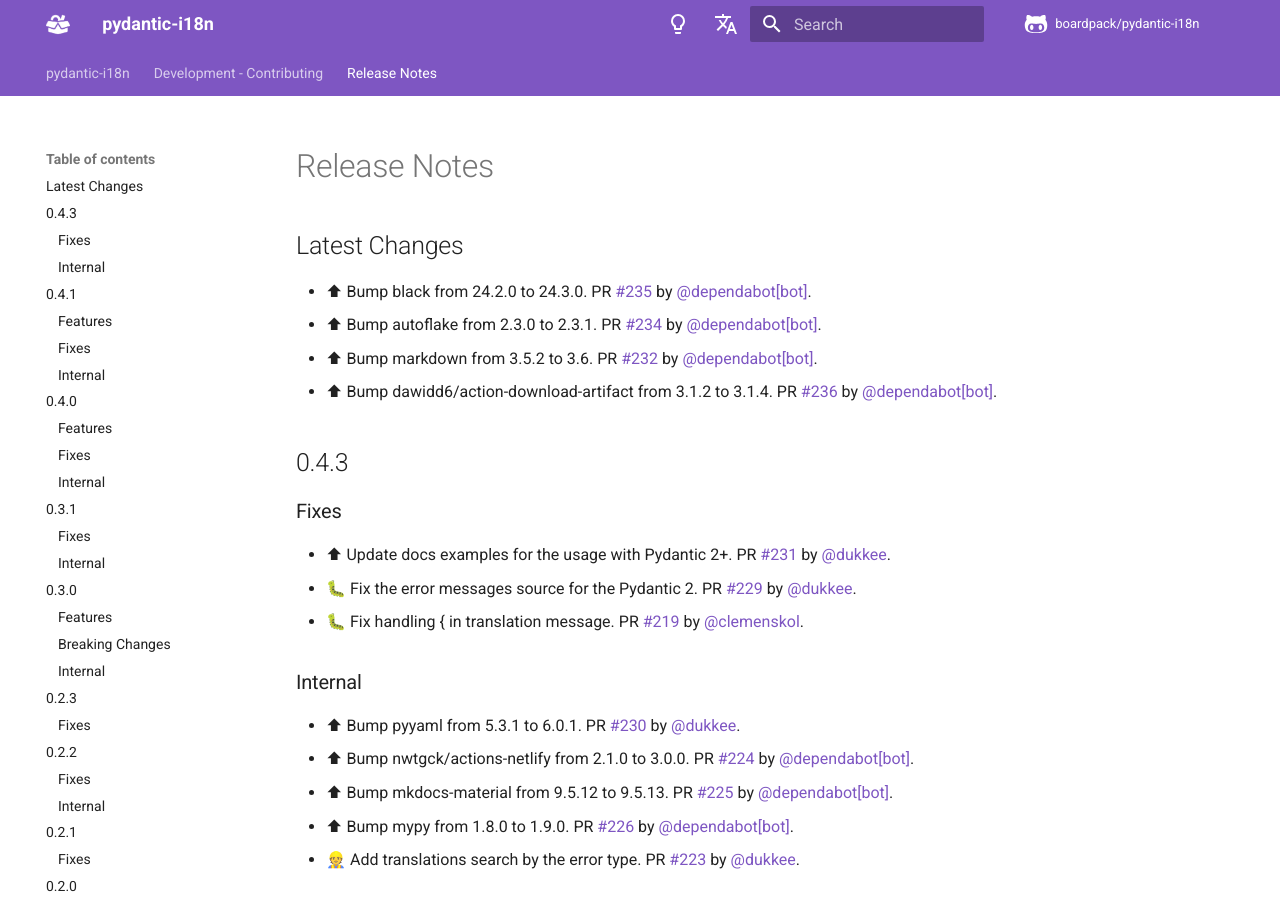
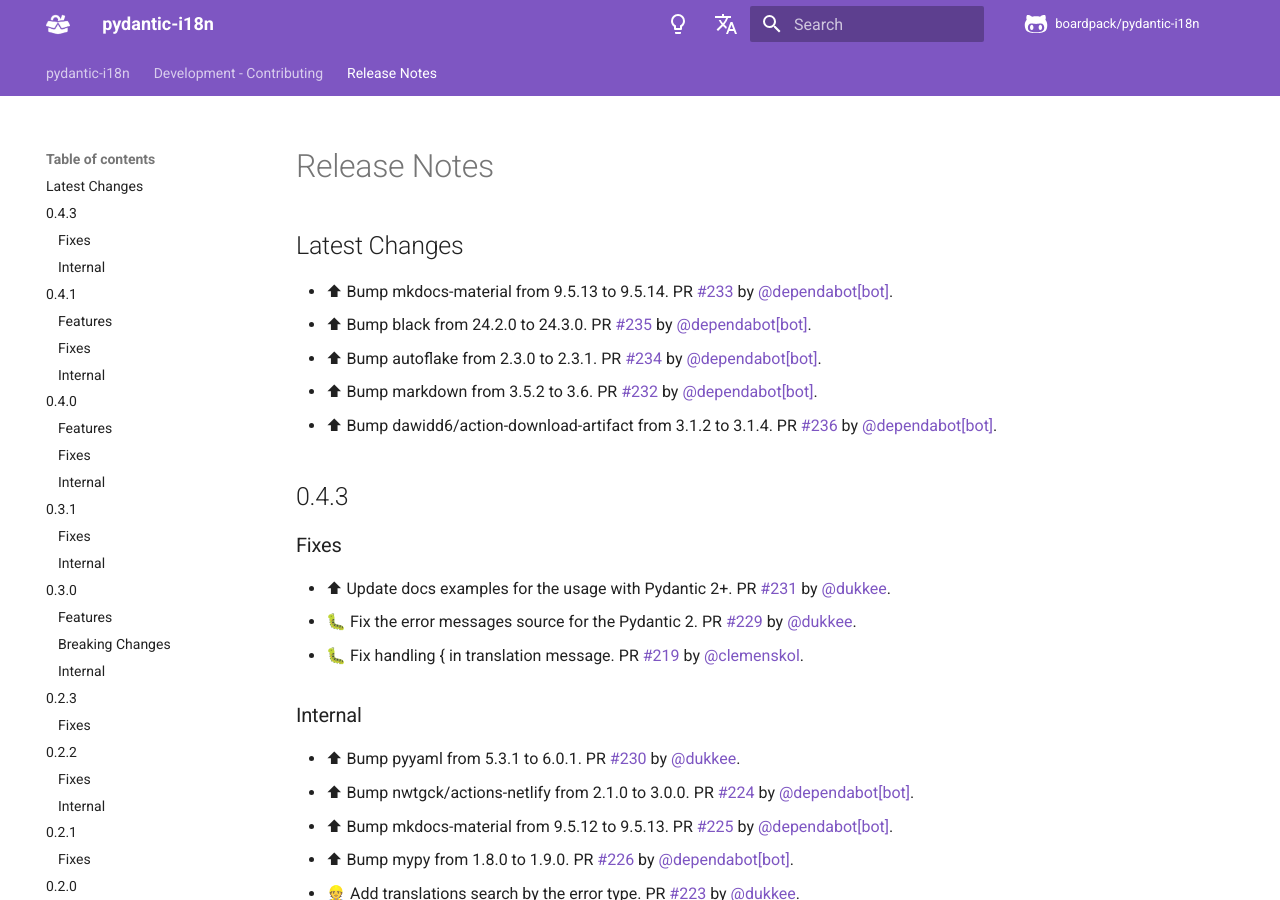
Before and after one commit to boardpack/pydantic-i18n, an MkDocs documentation site: the page built from docs/en/docs/release-notes.md, in a window 1280 px wide and 900 px high. Built offline with MkDocs 1.6.1 and Material for MkDocs 9.7.7, drawn with Linux system fonts in a browser that asks for light colours; comment, search, counter and statistics services are not loaded.

Commit message:
📝 Update release notes

```diff
--- a/docs/en/docs/release-notes.md
+++ b/docs/en/docs/release-notes.md
@@ -2,6 +2,7 @@
 
 ## Latest Changes
 
+* ⬆ Bump mkdocs-material from 9.5.13 to 9.5.14. PR [#233](https://github.com/boardpack/pydantic-i18n/pull/233) by [@dependabot[bot]](https://github.com/apps/dependabot).
 * ⬆ Bump black from 24.2.0 to 24.3.0. PR [#235](https://github.com/boardpack/pydantic-i18n/pull/235) by [@dependabot[bot]](https://github.com/apps/dependabot).
 * ⬆ Bump autoflake from 2.3.0 to 2.3.1. PR [#234](https://github.com/boardpack/pydantic-i18n/pull/234) by [@dependabot[bot]](https://github.com/apps/dependabot).
 * ⬆ Bump markdown from 3.5.2 to 3.6. PR [#232](https://github.com/boardpack/pydantic-i18n/pull/232) by [@dependabot[bot]](https://github.com/apps/dependabot).
```
